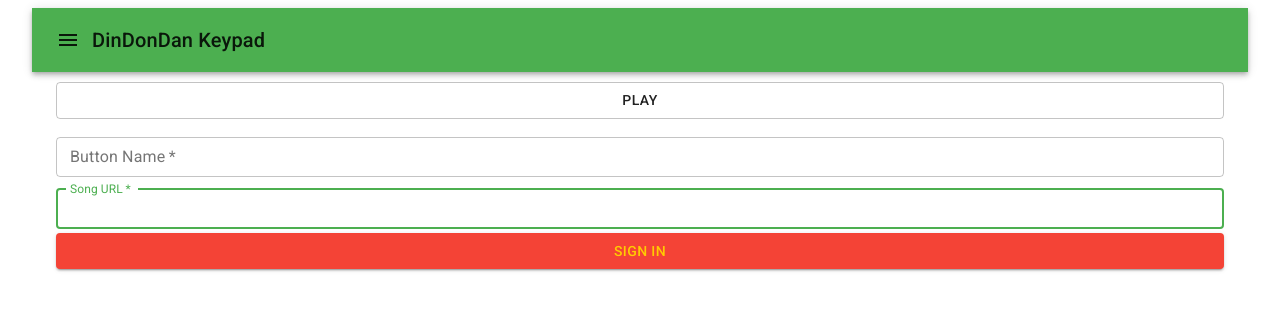
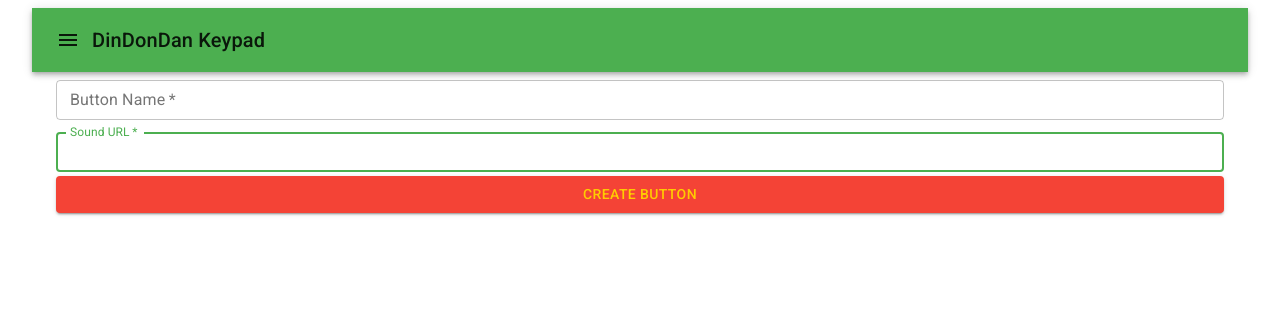
Before and after one commit to Bmartin2013/dindondan, a React (Create React App) app: page / in a window 1280 px wide. Shown: the top 310 px of the page. Built offline with nearby package versions, Linux system fonts and the light colour scheme.

Commit message:
Generate buttons using props

```diff
--- a/src/components/FormikForm/index.js
+++ b/src/components/FormikForm/index.js
@@ -1,25 +1,22 @@
 import React, { useState } from 'react';
-import {TextField, Button } from '@material-ui/core';
+import { TextField, Button } from '@material-ui/core';
 import { Formik, Form, Field } from "formik";
 
-export default ({initialValues, onSubmit}) => {
+export default ({ fieldValues, initialValues, onSubmit }) => {
 
     return (
-            <Formik {...{ initialValues, onSubmit }}>
+        <Formik {...{ fieldValues, initialValues, onSubmit }}>
             {() => (
                 <Form className="baseForm" noValidate>
-                        <Field
-                            id="name"
-                            name="name"
-                        >
+                    {fieldValues.map(fieldValue => <Field
+                        id={fieldValue.id}
+                        name={fieldValue.name}>
                         {({
-                                field, // { name, value, onChange, onBlur }
-                                //form: { touched, errors }, // also values, setXXXX, handleXXXX, dirty, isValid, status, etc.
-                                meta,
+                            field
                         }) => (
                                 <TextField
                                     variant="outlined"
-                                        label="Button Name"
+                                    label={fieldValue.label}
                                     margin="dense"
                                     autoFocus
                                     required
@@ -27,34 +24,13 @@ export default ({initialValues, onSubmit}) => {
                                     {...field}
                                 />
                             )}
-                        </Field>
-                        <Field
-                            id="songurl"
-                            name="songurl"
-                        >
-                            {({
-                                field, // { name, value, onChange, onBlur }
-                                //form: { touched, errors }, // also values, setXXXX, handleXXXX, dirty, isValid, status, etc.
-                                meta,
-                            }) => (
-                                    <TextField
-                                        variant="outlined"
-                                        label="Song URL"
-                                        margin="dense"
-                                        autoFocus
-                                        required
-                                        fullWidth
-                                        {...field}
-                                    />
-                                )}
-                        </Field>
+                    </Field>)}
                     <Button
                         type="submit"
                         fullWidth
                         variant="contained"
-                            color="secondary"
-                        >
-                            Sign In
+                        color="secondary">
+                        Create Button
 						</Button>
                 </Form>
             )}
--- a/src/components/Player/index.js
+++ b/src/components/Player/index.js
@@ -24,13 +24,13 @@ const useAudio = url => {
     return [playing, toggle];
 };
 
-const Player = ({ url }) => {
+const Player = ({ url, name }) => {
     const [playing, toggle] = useAudio(url);
     const classes = styles();
 
     return (
         <Button variant="outlined" className={classes.button}
-            onClick={toggle}>{playing ? "Pause" : "Play"}</Button>
+            onClick={toggle}>{playing ? `${name} (Pause)` : `${name} (Play)`}</Button>
     );
 };
 
--- a/src/pages/Home/index.js
+++ b/src/pages/Home/index.js
@@ -1,25 +1,49 @@
-import React, { useState } from 'react';
-import { Container} from '@material-ui/core';
+import React, { useEffect, useState } from 'react';
+import { Button, Container } from '@material-ui/core';
+
+import FormikForm from '../../components/FormikForm';
 import Player from '../../components/Player';
-import FormikForm from '../../components/FormikForm';
 
 export default () => {
 
+	const [buttons, setButtons] = useState([]);
+
 	const initialValues = {
 		name: "",
-		songurl: ""
+		soundUrl: ""
 	};
 
+	const fieldValues = [{
+		name: "name",
+		id: "name",
+		label:"Button Name"
+	},{
+		name: "soundUrl",
+		id: "soundUrl",
+		label:"Sound URL"
+	}];
+
+	useEffect(() => {
+		if (buttons) {
+			console.log("CURRENT BUTTONS", buttons);
+		}
+
+	}, [buttons])
+
 	const onSubmit = (values) => {
-		// Do stuff here...
-		console.log(values);
-		alert(JSON.stringify(values, null, 2));
+		setButtons([...buttons, { ...values }]);
 	}
 
 	return (
 		<Container>
-			<Player url="https://commondatastorage.googleapis.com/codeskulptor-assets/jump.ogg"></Player>
-			<FormikForm initialValues={initialValues} onSubmit={onSubmit}></FormikForm>
+			{buttons.map((button,index) => <Player
+			key={index}
+			name={button.name}
+			url={button.soundUrl}></Player>)}
+			<FormikForm fieldValues={fieldValues}
+						initialValues={initialValues}
+						onSubmit={onSubmit}>
+			</FormikForm>
 		</Container>
 	)
 }
--- a/src/utils/index.js
+++ /dev/null
@@ -1,6 +0,0 @@
-export const capitalize = (s) => {
-    if (typeof s !== 'string') return ''
-    return s.charAt(0).toUpperCase() + s.slice(1)
-}
-
-export default capitalize;
```
Also changed, not shown: src/components/CustomFab/index.js (deleted, +0 -18 lines), src/components/CustomFab/styles.js (deleted, +0 -12 lines). Lines whose indentation alone changed are shown as unchanged.
